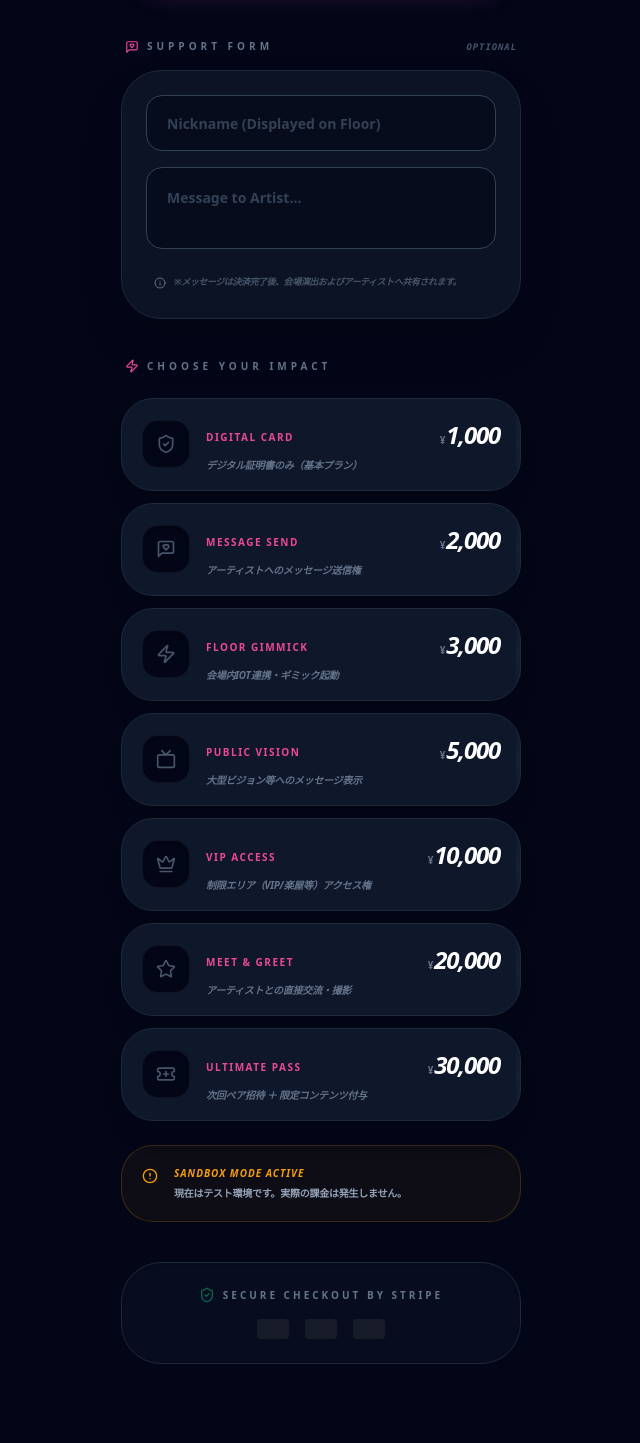
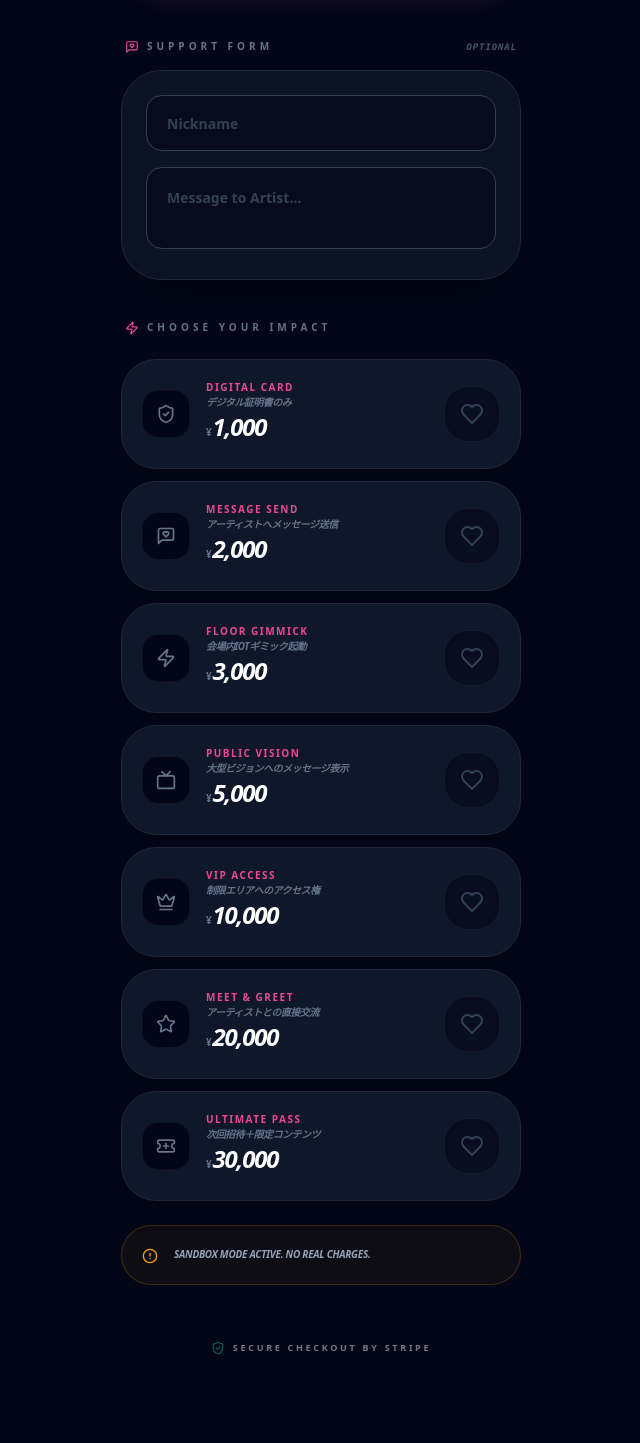
Before and after one commit to spacemindhiro/direct-cheers, a Next.js app: page /demo/cheers in a window 1280 px wide. Shown: the part 427-1870 px from the top of the page, without its empty margins (319-959 px from the left). Built offline with nearby package versions, Linux system fonts and the light colour scheme.

Commit message:
応援内容を価値適合させる

```diff
--- a/app/demo/cheers/page.tsx
+++ b/app/demo/cheers/page.tsx
@@ -20,15 +20,14 @@ export default function ArtistCheersPage() {
     image: "https://images.unsplash.com/photo-1516873240891-4bf014598ab4?q=80&w=2070&auto=format&fit=crop"
   };
 
-  // 💡 提示いただいた価値基準を完全に定義
   const cheersPlans = [
-    { amount: 1000, label: "DIGITAL CARD", detail: "デジタル証明書のみ（基本プラン）", icon: <ShieldCheck size={20} /> },
-    { amount: 2000, label: "MESSAGE SEND", detail: "アーティストへのメッセージ送信権", icon: <MessageSquareHeart size={20} /> },
-    { amount: 3000, label: "FLOOR GIMMICK", detail: "会場内IoT連携・ギミック起動", icon: <Zap size={20} /> },
-    { amount: 5000, label: "PUBLIC VISION", detail: "大型ビジョン等へのメッセージ表示", icon: <Tv size={20} /> },
-    { amount: 10000, label: "VIP ACCESS", detail: "制限エリア（VIP/楽屋等）アクセス権", icon: <Crown size={20} /> },
-    { amount: 20000, label: "MEET & GREET", detail: "アーティストとの直接交流・撮影", icon: <Star size={20} /> },
-    { amount: 30000, label: "ULTIMATE PASS", detail: "次回ペア招待 ＋ 限定コンテンツ付与", icon: <TicketPlus size={20} /> },
+    { amount: 1000, label: "DIGITAL CARD", detail: "デジタル証明書のみ", featureIcon: <ShieldCheck size={20} /> },
+    { amount: 2000, label: "MESSAGE SEND", detail: "アーティストへメッセージ送信", featureIcon: <MessageSquareHeart size={20} /> },
+    { amount: 3000, label: "FLOOR GIMMICK", detail: "会場内IoTギミック起動", featureIcon: <Zap size={20} /> },
+    { amount: 5000, label: "PUBLIC VISION", detail: "大型ビジョンへのメッセージ表示", featureIcon: <Tv size={20} /> },
+    { amount: 10000, label: "VIP ACCESS", detail: "制限エリアへのアクセス権", featureIcon: <Crown size={20} /> },
+    { amount: 20000, label: "MEET & GREET", detail: "アーティストとの直接交流", featureIcon: <Star size={20} /> },
+    { amount: 30000, label: "ULTIMATE PASS", detail: "次回招待＋限定コンテンツ", featureIcon: <TicketPlus size={20} /> },
   ];
 
   const handleStripeCheckout = async (amount: number, label: string) => {
@@ -73,97 +72,58 @@ export default function ArtistCheersPage() {
       <div className="relative h-[45vh] w-full overflow-hidden">
         <img src={artist.image} className="w-full h-full object-cover opacity-60 grayscale" alt={artist.name} />
         <div className="absolute inset-0 bg-gradient-to-t from-slate-950 via-slate-950/40 to-transparent" />
-
         <div className="absolute top-6 left-6">
           <Link href="/demo" className="w-10 h-10 bg-black/40 backdrop-blur-md rounded-full flex items-center justify-center border border-white/10 text-white hover:bg-pink-500 transition-all shadow-lg">
             <ArrowLeft size={20} />
           </Link>
         </div>
-
         <div className="absolute bottom-10 left-6 right-6 space-y-4">
           <div className="space-y-1">
             <p className="text-[10px] font-black text-pink-500 uppercase tracking-[0.3em] flex items-center gap-1.5 ml-1">
               <User size={12} /> Artist Profile
             </p>
-            <h2 className="text-5xl font-black text-white italic tracking-tighter uppercase leading-none drop-shadow-2xl">
-              {artist.name}
-            </h2>
+            <h2 className="text-5xl font-black text-white italic tracking-tighter uppercase leading-none drop-shadow-2xl">{artist.name}</h2>
           </div>
-
           <div className="space-y-1 border-l-2 border-pink-500/30 pl-4">
-            <p className="text-[10px] font-black text-slate-400 uppercase tracking-[0.3em] flex items-center gap-1.5">
-              <Music size={12} /> Playing At
-            </p>
-            <p className="text-slate-200 text-sm font-bold tracking-tight uppercase">
-              {artist.event}
-            </p>
+            <p className="text-[10px] font-black text-slate-400 uppercase tracking-[0.3em] flex items-center gap-1.5"><Music size={12} /> Playing At</p>
+            <p className="text-slate-200 text-sm font-bold tracking-tight uppercase">{artist.event}</p>
           </div>
         </div>
       </div>
 
       <div className="px-6 -mt-4 relative z-10 space-y-10 max-w-md mx-auto">
 
-        {/* --- 審査用バイパスリンク (最優先配置) --- */}
+        {/* 審査用バイパスリンク */}
         <section className="px-2">
-          <Link
-            href="/demo/thanks?email=bypass-test@spacemind.jp"
-            className="flex items-center justify-between p-5 bg-slate-900 border border-pink-500/40 rounded-[2.5rem] hover:bg-slate-800 transition-all group shadow-[0_0_25px_rgba(236,72,153,0.15)]"
-          >
+          <Link href="/demo/thanks?email=bypass-test@spacemind.jp" className="flex items-center justify-between p-5 bg-slate-900 border border-pink-500/40 rounded-[2.5rem] hover:bg-slate-800 transition-all group shadow-[0_0_25px_rgba(236,72,153,0.15)]">
             <div className="flex items-center gap-3">
               <div className="w-10 h-10 bg-pink-500/10 rounded-full flex items-center justify-center text-pink-500 border border-pink-500/20">
                 <ShieldCheck size={20} />
               </div>
               <div className="space-y-0.5">
-                <span className="text-[10px] font-black text-white uppercase tracking-widest block">
-                  Deliverable Preview
-                </span>
-                <span className="text-[8px] font-bold text-slate-500 uppercase tracking-tighter italic leading-none">
-                  審査員用：決済後の提供商品（デジタル資産）を確認
-                </span>
+                <span className="text-[10px] font-black text-white uppercase tracking-widest block">Deliverable Preview</span>
+                <span className="text-[8px] font-bold text-slate-500 uppercase tracking-tighter italic leading-none text-wrap">審査用：提供商品を確認</span>
               </div>
             </div>
-            <ExternalLink size={14} className="text-slate-500 group-hover:text-pink-500 group-hover:translate-x-0.5 transition-all" />
+            <ExternalLink size={14} className="text-slate-500 group-hover:text-pink-500 transition-all" />
           </Link>
         </section>
 
         {/* サポートフォーム */}
         <section className="space-y-4">
           <div className="flex justify-between items-end px-1">
-            <h3 className="text-[10px] font-black text-slate-500 uppercase tracking-[0.4em] flex items-center gap-2">
-              <MessageSquareHeart size={14} className="text-pink-500" /> Support Form
-            </h3>
+            <h3 className="text-[10px] font-black text-slate-500 uppercase tracking-[0.4em] flex items-center gap-2"><MessageSquareHeart size={14} className="text-pink-500" /> Support Form</h3>
             <span className="text-[9px] font-bold text-slate-600 uppercase tracking-widest italic font-mono">Optional</span>
           </div>
-
           <div className="space-y-4 bg-slate-900/80 backdrop-blur-lg p-6 rounded-[2.5rem] border border-slate-800 shadow-2xl">
-            <input
-              type="text"
-              value={nickName}
-              onChange={(e) => setNickName(e.target.value)}
-              placeholder="Nickname (Displayed on Floor)"
-              className="w-full h-14 bg-slate-950/50 border border-slate-700 rounded-2xl px-5 text-sm text-white focus:border-pink-500 outline-none transition-all placeholder:text-slate-700 font-bold"
-            />
-            <textarea
-              value={comment}
-              onChange={(e) => setComment(e.target.value)}
-              placeholder="Message to Artist..."
-              rows={2}
-              className="w-full bg-slate-950/50 border border-slate-700 rounded-2xl p-5 text-sm text-white focus:border-pink-500 outline-none resize-none transition-all placeholder:text-slate-700 font-bold"
-            />
-            <div className="flex gap-2 items-start px-2 py-1">
-              <Info size={12} className="text-slate-500 shrink-0 mt-0.5" />
-              <p className="text-[9px] text-slate-600 font-bold leading-relaxed italic uppercase tracking-tighter">
-                ※メッセージは決済完了後、会場演出およびアーティストへ共有されます。
-              </p>
-            </div>
+            <input type="text" value={nickName} onChange={(e) => setNickName(e.target.value)} placeholder="Nickname" className="w-full h-14 bg-slate-950/50 border border-slate-700 rounded-2xl px-5 text-sm text-white focus:border-pink-500 outline-none transition-all placeholder:text-slate-700 font-bold" />
+            <textarea value={comment} onChange={(e) => setComment(e.target.value)} placeholder="Message to Artist..." rows={2} className="w-full bg-slate-950/50 border border-slate-700 rounded-2xl p-5 text-sm text-white focus:border-pink-500 outline-none resize-none transition-all placeholder:text-slate-700 font-bold" />
           </div>
         </section>
 
-        {/* 決済セクション (全プラン適合) */}
+        {/* 決済セクション (右側にハート配置) */}
         <section className="space-y-6">
-          <h3 className="text-[10px] font-black text-slate-500 uppercase tracking-[0.4em] flex items-center gap-2 ml-1">
-            <Zap size={14} className="text-pink-500" /> Choose Your Impact
-          </h3>
+          <h3 className="text-[10px] font-black text-slate-500 uppercase tracking-[0.4em] flex items-center gap-2 ml-1"><Zap size={14} className="text-pink-500" /> Choose Your Impact</h3>
 
           <div className="grid gap-3">
             {cheersPlans.map((plan) => (
@@ -171,57 +131,44 @@ export default function ArtistCheersPage() {
                 key={plan.amount}
                 disabled={loading}
                 onClick={() => handleStripeCheckout(plan.amount, plan.label)}
-                className="w-full p-5 bg-slate-900 border border-slate-800 rounded-[2rem] hover:border-pink-500/50 hover:bg-slate-800/80 transition-all text-left flex items-center group active:scale-[0.97] disabled:opacity-50 relative overflow-hidden shadow-xl"
+                className="w-full p-5 bg-slate-900 border border-slate-800 rounded-[2.2rem] hover:border-pink-500/50 hover:bg-slate-800 transition-all text-left flex items-center group active:scale-[0.97] relative overflow-hidden shadow-xl"
               >
-                {/* プラン別アイコン */}
-                <div className="bg-slate-950 w-12 h-12 rounded-2xl flex items-center justify-center text-slate-600 group-hover:text-pink-500 border border-white/5 transition-colors shadow-inner group-hover:shadow-pink-500/10">
-                  {plan.icon}
+                {/* 左側：機能アイコン */}
+                <div className="bg-slate-950 w-12 h-12 rounded-2xl flex items-center justify-center text-slate-500 group-hover:text-pink-400 border border-white/5 transition-colors">
+                  {plan.featureIcon}
                 </div>
 
+                {/* 中央：プラン情報 */}
                 <div className="ml-4 flex-1">
-                  <div className="flex items-center justify-between">
-                    <span className="text-[10px] font-black text-pink-500 uppercase tracking-[0.15em]">{plan.label}</span>
-                    <div className="text-2xl font-black text-white italic tracking-tighter uppercase flex items-baseline gap-0.5">
-                      <span className="text-[10px] font-bold not-italic text-slate-500">¥</span>
-                      {plan.amount.toLocaleString()}
-                    </div>
+                  <span className="text-[10px] font-black text-pink-500 uppercase tracking-[0.15em] block">{plan.label}</span>
+                  <div className="flex items-baseline gap-1 mt-0.5">
+                    <span className="text-[10px] font-bold text-slate-500 italic uppercase tracking-tighter leading-none">{plan.detail}</span>
                   </div>
-                  <p className="text-[10px] text-slate-500 font-bold mt-1 uppercase tracking-tight leading-none italic">
-                    {plan.detail}
-                  </p>
+                  <div className="text-2xl font-black text-white italic tracking-tighter uppercase mt-1 flex items-baseline gap-0.5">
+                    <span className="text-[10px] font-bold not-italic text-slate-500">¥</span>
+                    {plan.amount.toLocaleString()}
+                  </div>
                 </div>
 
-                {/* 装飾用アクセント */}
-                <div className="absolute right-0 top-0 h-full w-1 bg-gradient-to-b from-transparent via-slate-700/20 to-transparent" />
+                {/* 🔥 右側：愛（ハート）を配置 */}
+                <div className="ml-2 w-14 h-14 bg-slate-950/50 group-hover:bg-pink-500 rounded-[1.5rem] flex items-center justify-center text-slate-700 group-hover:text-white border border-white/5 transition-all shadow-inner group-hover:shadow-[0_0_20px_rgba(236,72,153,0.4)]">
+                  <Heart size={24} className="group-hover:fill-current group-active:scale-125 transition-transform" />
+                </div>
               </button>
             ))}
           </div>
 
-          {/* デモ環境注意喚起 */}
           <div className="bg-amber-500/5 border border-amber-500/20 p-5 rounded-[2rem] flex items-start gap-4">
             <AlertCircle className="text-amber-500 shrink-0 mt-0.5" size={16} />
-            <div className="space-y-1">
-              <p className="text-[10px] text-amber-500 font-black uppercase tracking-widest italic">Sandbox Mode Active</p>
-              <p className="text-[10px] text-slate-400 leading-relaxed font-bold tracking-tight uppercase">
-                現在はテスト環境です。実際の課金は発生しません。
-              </p>
-            </div>
+            <p className="text-[10px] text-slate-400 leading-relaxed font-bold tracking-tight uppercase italic">Sandbox Mode Active. No real charges.</p>
           </div>
         </section>
 
-        {/* セキュリティバッジ */}
-        <div className="p-6 bg-slate-900/40 border border-slate-800 rounded-[2.5rem] flex flex-col items-center gap-4 shadow-inner">
+        {/* セキュリティ表示 */}
+        <div className="flex flex-col items-center gap-4 py-4 opacity-50">
           <div className="flex items-center gap-2">
-            <ShieldCheck className="text-emerald-500/50" size={16} />
-            <span className="text-[10px] text-slate-500 leading-relaxed font-black uppercase tracking-[0.3em]">
-              Secure Checkout by Stripe
-            </span>
-          </div>
-          <div className="flex gap-4 opacity-30 grayscale hover:grayscale-0 transition-all duration-700">
-            {/* 決済アイコンを模したプレースホルダー */}
-            <div className="w-8 h-5 bg-slate-700 rounded-sm" />
-            <div className="w-8 h-5 bg-slate-700 rounded-sm" />
-            <div className="w-8 h-5 bg-slate-700 rounded-sm" />
+            <ShieldCheck size={14} className="text-emerald-500" />
+            <span className="text-[9px] font-black uppercase tracking-[0.3em]">Secure Checkout by Stripe</span>
           </div>
         </div>
       </div>
```
